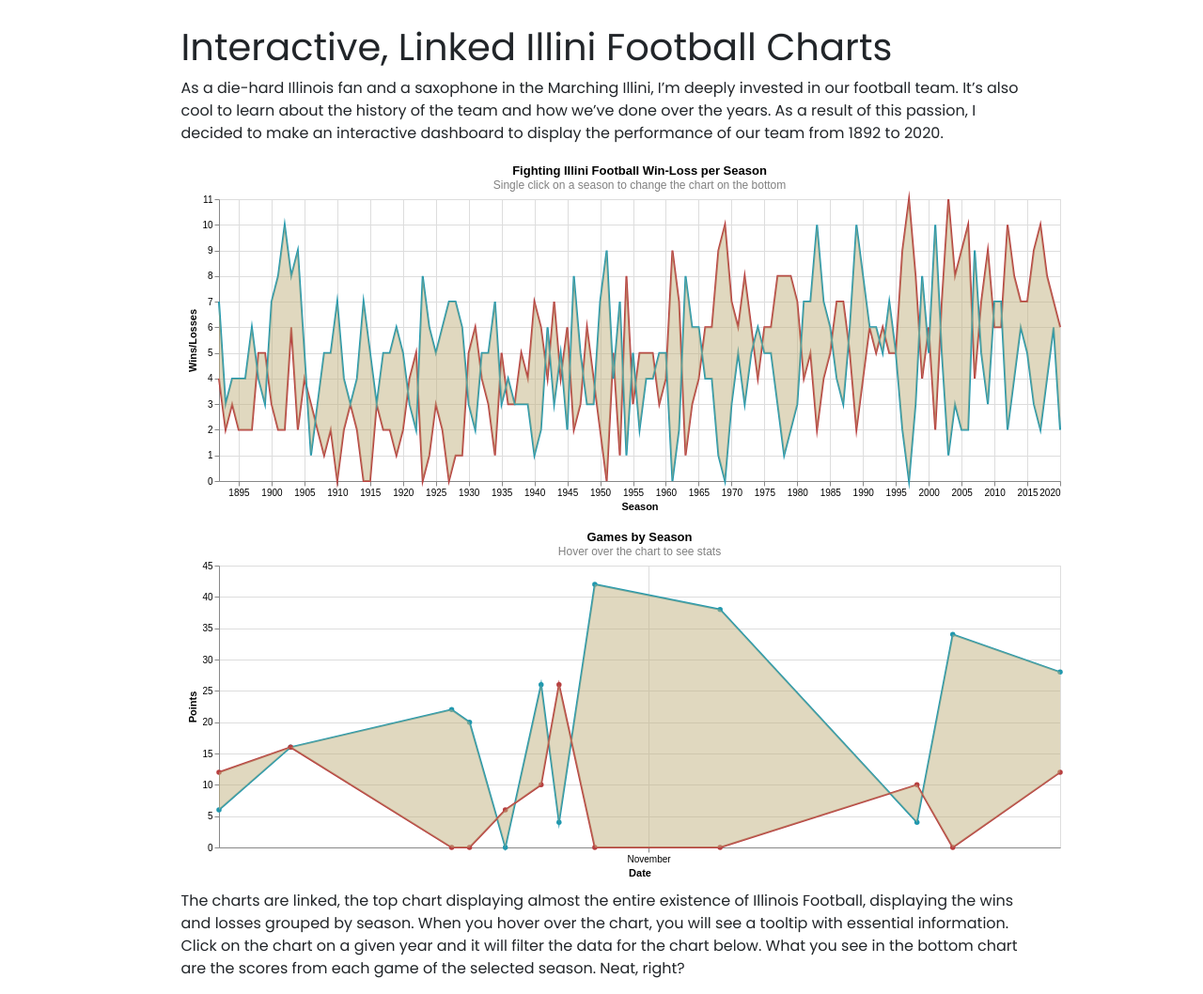
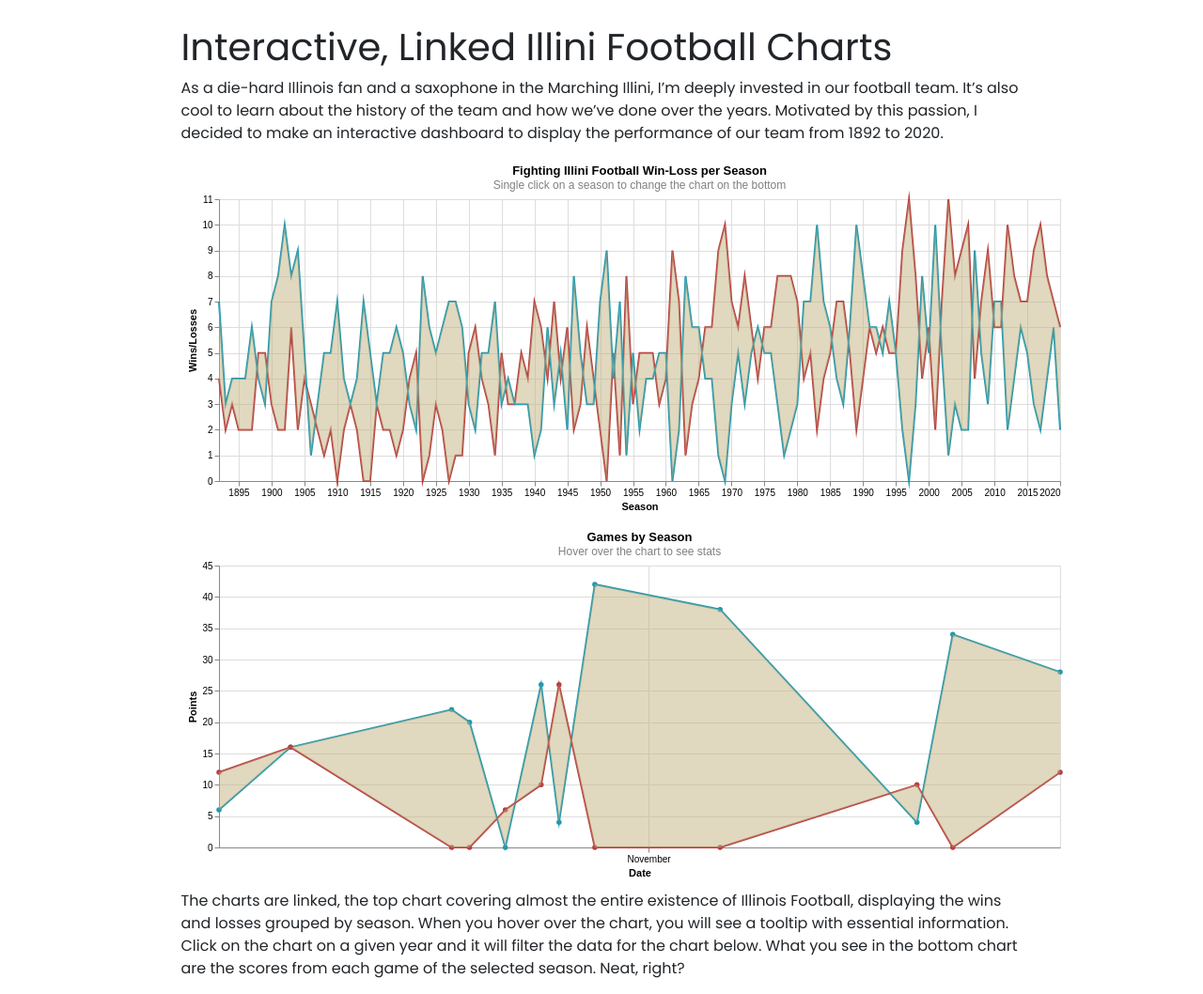
Before and after one commit to BraydenR0311/BraydenR0311.github.io, a Jekyll site: the page built from _projects/football.md, in a window 1280 px wide. Shown: the part 128-1186 px from the top of the page at 94% size. Built offline with Jekyll 4.4.1, drawn with Linux system fonts in a browser that asks for light colours; nearby versions of some CDN libraries.

Commit message:
updating

```diff
--- a/_projects/football.md
+++ b/_projects/football.md
@@ -12,11 +12,11 @@
 
 
 # Interactive, Linked Illini Football Charts
-As a die-hard Illinois fan and a saxophone in the Marching Illini, I'm deeply invested in our football team. It's also cool to learn about the history of the team and how we've done over the years. As a result of this passion, I decided to make an interactive dashboard to display the performance of our team from 1892 to 2020.
+As a die-hard Illinois fan and a saxophone in the Marching Illini, I'm deeply invested in our football team. It's also cool to learn about the history of the team and how we've done over the years. Motivated by this passion, I decided to make an interactive dashboard to display the performance of our team from 1892 to 2020.
 <vegachart schema-url="{{ site.baseurl }}/assets/json/football_chart.json" style="width: 100%"></vegachart>
 
 
-The charts are linked, the top chart displaying almost the entire existence of Illinois Football, displaying the wins and losses grouped by season. When you hover over the chart, you will see a tooltip with essential information. Click on the chart on a given year and it will filter the data for the chart below. What you see in the bottom chart are the scores from each game of the selected season. Neat, right?
+The charts are linked, the top chart covering almost the entire existence of Illinois Football, displaying the wins and losses grouped by season. When you hover over the chart, you will see a tooltip with essential information. Click on the chart on a given year and it will filter the data for the chart below. What you see in the bottom chart are the scores from each game of the selected season. Neat, right?
 
 ## Some Tips:
 The chart and tooltip just look better when the website is in "light mode", which can be changed by clicking on the sun/moon emoji in the site's navigation menu. Also, don't double click and don't click on the point markers. Evil things will happen.
```
